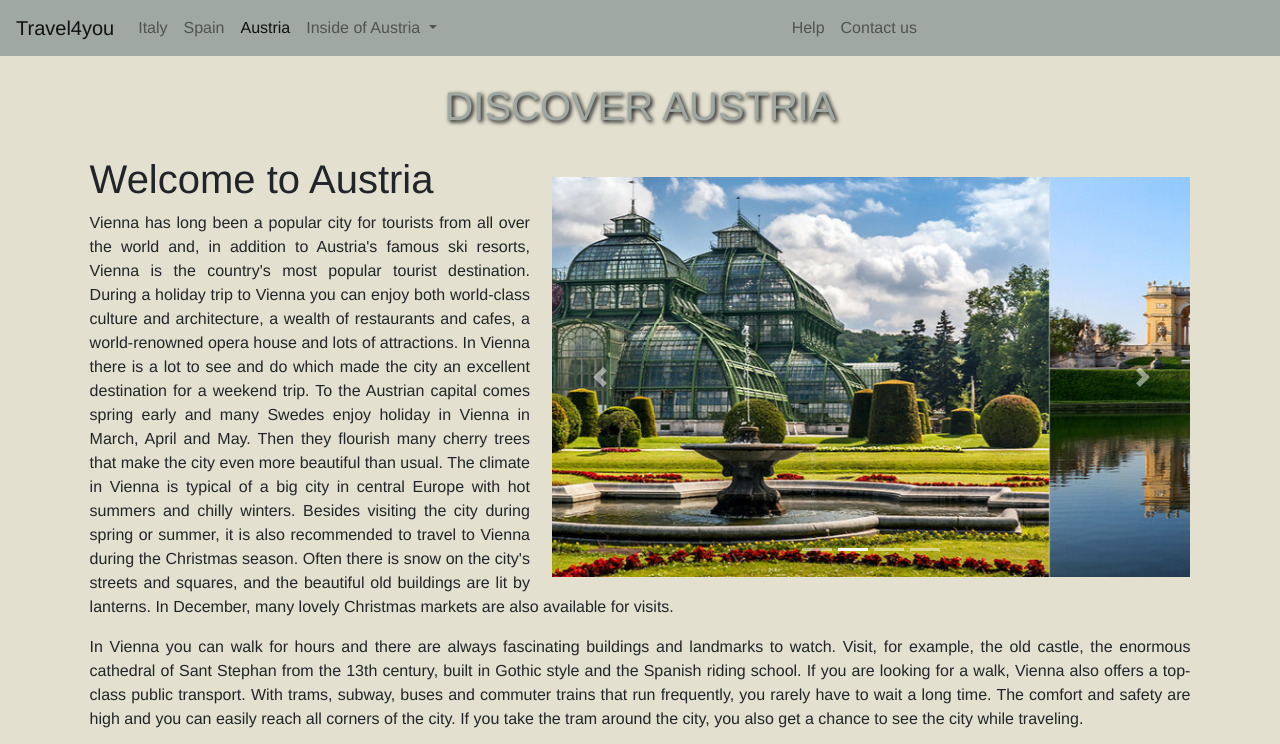
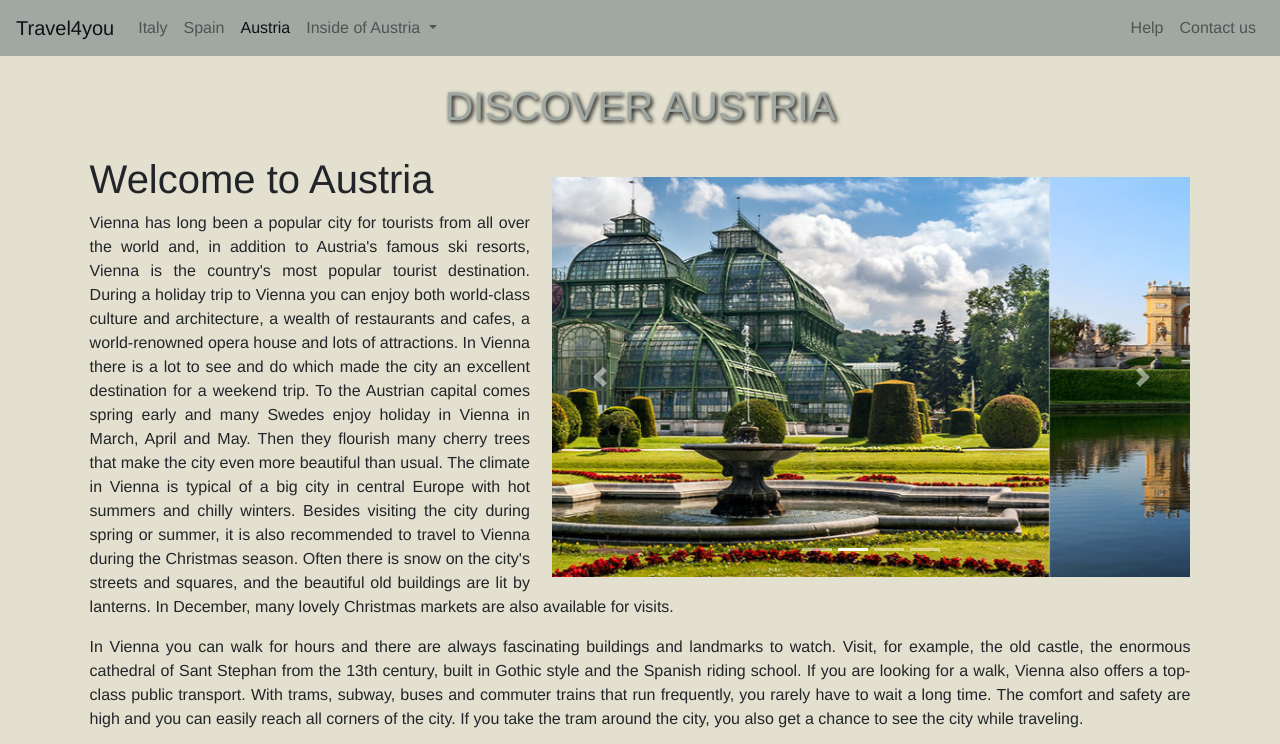
Before and after one commit to Bojana-J/Travel4You, a website: page destinations/austria.html in a window 1280 px wide. Shown: the top 744 px of the page. Drawn offline with nearby package versions, Linux system fonts and the light colour scheme.

Commit message:
navigation bar

```diff
--- a/destinations/austria.html
+++ b/destinations/austria.html
@@ -36,7 +36,6 @@
 					<a class="nav-link" href="austria.html">Austria</a>
 				</li>
 
-
 				<li class="nav-item dropdown">
 					<a class="nav-link dropdown-toggle" href="#" id="navbarDropdown" role="button" data-toggle="dropdown" aria-haspopup="true"
 					 aria-expanded="false">
@@ -47,20 +46,16 @@
 						<a class="dropdown-item" href="#section2">More about Austria</a>
 					</div>
 				</li>
+			</ul>
 
-			</ul>
-		</div>
-		<div class="collapse navbar-collapse ">
-			<ul class="navbar-nav mr-auto ">
+			<ul class="navbar-nav">
 				<li class="nav-item">
 					<a class="nav-link" href="#"> Help</a>
-
 				</li>
 				<li class="nav-item">
 					<a class="nav-link" href="#"> Contact us</a>
 				</li>
 			</ul>
-
 		</div>
 	</nav>
 
```
Also changed, not shown: destinations/italy.html (+2 -7 lines), destinations/spain.html (+2 -6 lines).
